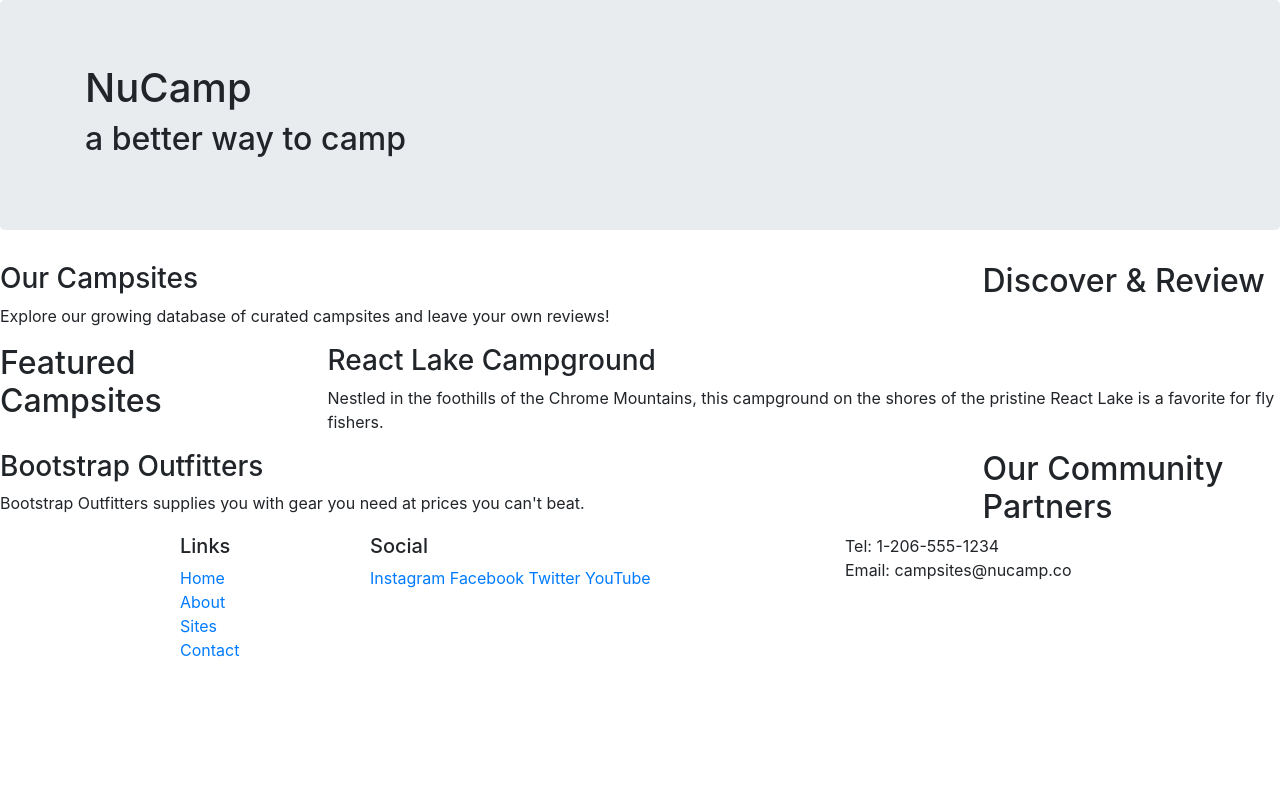
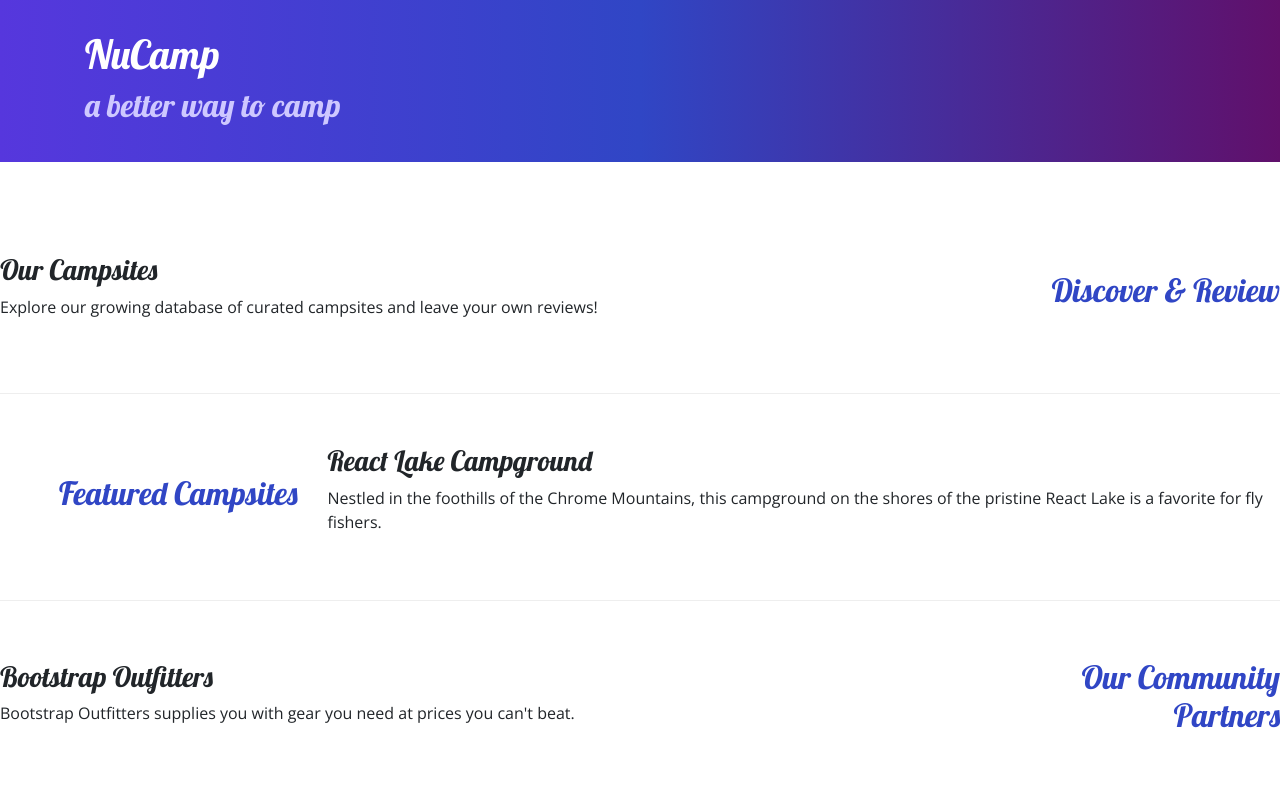
Before and after one commit to mpollachek/nucamp_bootstrap, a website: page index.html in a window 1280 px wide. Shown: the top 800 px of the page. Drawn offline with nearby package versions, Linux system fonts and the light colour scheme.

Commit message:
bootstrap grid

```diff
--- /dev/null
+++ b/css/styles.css
@@ -0,0 +1,32 @@
+body {
+  font-family: "Open Sans", sans-serif;
+}
+
+h1, h2, h3 {
+  font-family: "Lobster", cursive;
+}
+
+h2 {
+  color: #3046C5;
+}
+
+header h2 {
+  color: #CEC8FF;
+}
+
+footer {
+  background-image: linear-gradient(#CEC8FF, white);
+  padding: 20px 0;
+}
+
+.jumbotron {
+  padding: 30px;
+  background-image: linear-gradient(to right, #5637DD, #3046C5, #60106B);
+  color: white;
+}
+
+.row-content {
+  padding: 50px 0;
+  border-bottom: 1px ridge;
+  min-height: 200px;
+}
--- a/index.html
+++ b/index.html
@@ -9,12 +9,13 @@
     <!-- Bootstrap CSS -->
     <link rel="stylesheet" href="node_modules/bootstrap/dist/css/bootstrap.min.css" />
 
+    <!-- Additional CSS must be placed after Bootstrap CSS -->
+    <link rel="stylesheet" href="https://fonts.googleapis.com/css?family=Lobster|Open+Sans" />
+    <link rel="stylesheet" href="css/styles.css" />
     <title>NuCamp: A Better Way To Camp</title>
-</head>
+  </head>
 
-<body>
-
-    <header class="jumbotron">
+    <header class="jumbotron jumbotron-fluid">
         <div class="container">
           <div class="row">
             <div class="col">
@@ -26,9 +27,9 @@
     </header>
 
     <div class="container"></div>
-      <div class="row">
+      <div class="row row-content align-items-center">
         <div class="col-sm-4 order-sm-last col-md-3">
-          <h2>Discover & Review</h2>
+          <h2 class="text-sm-right">Discover & Review</h2>
         </div>
         <div class="col">
           <h3>Our Campsites</h3>
@@ -37,9 +38,9 @@
       </div>
     </div>
 
-    <div class="row">
+    <div class="row row-content align-items-center">
       <div class="col-sm-4 col-md-3">
-        <h2>Featured Campsites</h2>
+        <h2 class="text-sm-right">Featured Campsites</h2>
       </div>
       <div class="col">
         <h3>React Lake Campground</h3>
@@ -47,9 +48,9 @@
       </div>
     </div>
 
-    <div class="row">
+    <div class="row row-content align-items-center">
       <div class="col-sm-4 order-sm-last col-md-3">
-        <h2>Our Community Partners</h2>
+        <h2 class="text-sm-right">Our Community Partners</h2>
       </div>
       <div class="col">
         <h3>Bootstrap Outfitters</h3>
@@ -69,14 +70,14 @@
                       <li><a href="#">Contact</a></li>
                   </ul>
               </div>
-              <div class="col-6 col-sm-5">
+              <div class="col-6 col-sm-5 text-center">
                   <h5>Social</h5>
                   <a href="http://instagram.com/">Instagram</a>
                   <a href="http://facebook.com/">Facebook</a>
                   <a href="http://twitter.com/">Twitter</a>
                   <a href="http://youtube.com/">YouTube</a>
               </div>
-              <div class="col-sm-4">
+              <div class="col-sm-4 text-center">
                   Tel: 1-206-555-1234<br />
                   Email: campsites@nucamp.co
               </div>
```
